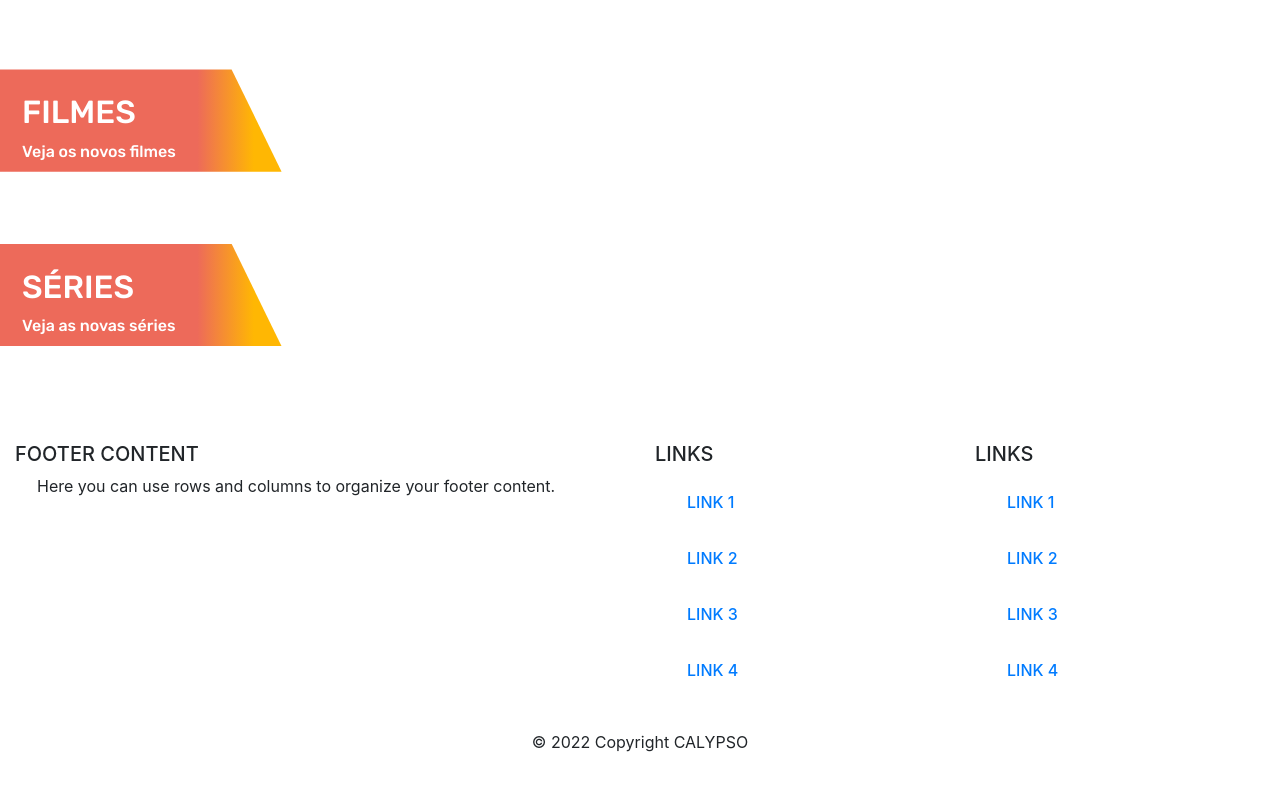
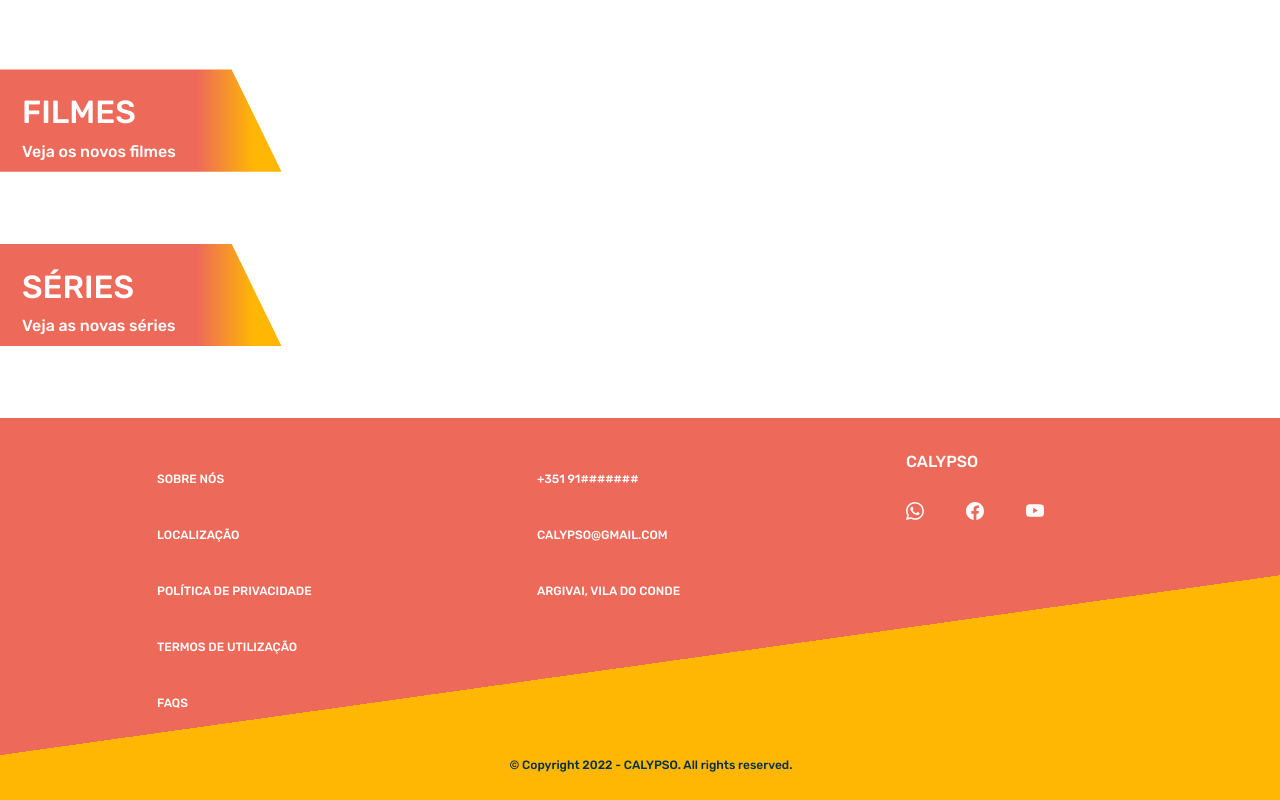
Before and after one commit to pmbaldaia/Calypso, a Vue app in the folder Projeto/Coding/calypso/: page /#/ in a window 1280 px wide. Shown: the part 846-1646 px from the top of the page. Before the commit the page ends 1616 px from the top, so only its background shows below. Built offline with nearby package versions, Linux system fonts and the light colour scheme.

Commit message:
updateHomepage

```diff
--- a/Projeto/Coding/calypso/src/views/Homepage.vue
+++ b/Projeto/Coding/calypso/src/views/Homepage.vue
@@ -52,7 +52,6 @@
             <img
               class="d-block img-fluid w-100"
               src="@/assets/images/007slide.jpg"
-              alt="image slot"
             />
           </template>
           <h1 style="font-family: Rubik; font-size: 22px">Quizz James Bond</h1>
@@ -66,7 +65,6 @@
             <img
               class="d-block img-fluid w-100"
               src="@/assets/images/notimetodieslide.jpg"
-              alt="image slot"
             />
           </template>
           <h1 style="font-family: Rubik; font-size: 22px">Filme em Destaque</h1>
@@ -77,9 +75,9 @@
         <b-carousel-slide>
           <template #img>
             <img
+              style=""
               class="d-block img-fluid w-100"
               src="@/assets/images/lacasadepapelslide1.webp"
-              alt="image slot"
             />
           </template>
           <h1 style="font-family: Rubik; font-size: 22px">Série em Destaque</h1>
@@ -108,80 +106,91 @@
       </div>
       <br /><br /><br />
       <div>
-        <!-- Footer -->
-        <footer class="page-footer font-small blue pt-4">
-          <!-- Footer Links -->
-          <div class="container-fluid text-center text-md-left">
-            <!-- Grid row -->
+        <footer>
+          <div class="footer-middle">
+            <div class="container">
               <div class="row">
-              <!-- Grid column -->
-              <div class="col-md-6 mt-md-0 mt-3">
-                <!-- Content -->
-                <h5 class="text-uppercase">Footer Content</h5>
-                <p>
-                  Here you can use rows and columns to organize your footer
-                  content.
-                </p>
+                <div class="col-md-4 col-sm-6">
+                  <div class="footer-pad">
+                    <ul>
+                      <li><a href="#">sobre nós</a></li>
+                      <li><a href="#">Localização</a></li>
+                      <li><a href="#">Política de Privacidade</a></li>
+                      <li><a href="#">Termos de Utilização</a></li>
+                      <li><a href="#">FAQs</a></li>
+                    </ul>
                   </div>
-              <!-- Grid column -->
-
-              <hr class="clearfix w-100 d-md-none pb-3" />
-
-              <!-- Grid column -->
-              <div class="col-md-3 mb-md-0 mb-3">
-                <!-- Links -->
-                <h5 class="text-uppercase">Links</h5>
-
-                <ul class="list-unstyled">
+                </div>
+                <div class="col-md-4 col-sm-6">
+                  <div class="footer-pad">
+                    <ul>
+                      <li><a href="#">+351 91#######</a></li>
+                      <li><a href="#">calypso@gmail.com</a></li>
+                      <li><a href="#">Argivai, Vila do Conde</a></li>
+                    </ul>
+                  </div>
+                </div>
+                <div class="col-md-4 col-sm-6">
+                  <div class="footer-pad">
+                    <ul class="social-network">
+                      <li>CALYPSO</li>
+                      <br /><br />
                       <li>
-                    <a href="#!">Link 1</a>
+                        <svg
+                          xmlns="http://www.w3.org/2000/svg"
+                          width="18"
+                          height="18"
+                          fill="white"
+                          class="bi bi-whatsapp"
+                          viewBox="0 0 16 16"
+                        >
+                          <path
+                            d="M13.601 2.326A7.854 7.854 0 0 0 7.994 0C3.627 0 .068 3.558.064 7.926c0 1.399.366 2.76 1.057 3.965L0 16l4.204-1.102a7.933 7.933 0 0 0 3.79.965h.004c4.368 0 7.926-3.558 7.93-7.93A7.898 7.898 0 0 0 13.6 2.326zM7.994 14.521a6.573 6.573 0 0 1-3.356-.92l-.24-.144-2.494.654.666-2.433-.156-.251a6.56 6.56 0 0 1-1.007-3.505c0-3.626 2.957-6.584 6.591-6.584a6.56 6.56 0 0 1 4.66 1.931 6.557 6.557 0 0 1 1.928 4.66c-.004 3.639-2.961 6.592-6.592 6.592zm3.615-4.934c-.197-.099-1.17-.578-1.353-.646-.182-.065-.315-.099-.445.099-.133.197-.513.646-.627.775-.114.133-.232.148-.43.05-.197-.1-.836-.308-1.592-.985-.59-.525-.985-1.175-1.103-1.372-.114-.198-.011-.304.088-.403.087-.088.197-.232.296-.346.1-.114.133-.198.198-.33.065-.134.034-.248-.015-.347-.05-.099-.445-1.076-.612-1.47-.16-.389-.323-.335-.445-.34-.114-.007-.247-.007-.38-.007a.729.729 0 0 0-.529.247c-.182.198-.691.677-.691 1.654 0 .977.71 1.916.81 2.049.098.133 1.394 2.132 3.383 2.992.47.205.84.326 1.129.418.475.152.904.129 1.246.08.38-.058 1.171-.48 1.338-.943.164-.464.164-.86.114-.943-.049-.084-.182-.133-.38-.232z"
+                          />
+                        </svg>
                       </li>
                       <li>
-                    <a href="#!">Link 2</a>
+                        <svg
+                          xmlns="http://www.w3.org/2000/svg"
+                          width="18"
+                          height="18"
+                          fill="white"
+                          class="bi bi-facebook"
+                          viewBox="0 0 16 16"
+                        >
+                          <path
+                            d="M16 8.049c0-4.446-3.582-8.05-8-8.05C3.58 0-.002 3.603-.002 8.05c0 4.017 2.926 7.347 6.75 7.951v-5.625h-2.03V8.05H6.75V6.275c0-2.017 1.195-3.131 3.022-3.131.876 0 1.791.157 1.791.157v1.98h-1.009c-.993 0-1.303.621-1.303 1.258v1.51h2.218l-.354 2.326H9.25V16c3.824-.604 6.75-3.934 6.75-7.951z"
+                          />
+                        </svg>
                       </li>
                       <li>
-                    <a href="#!">Link 3</a>
-                  </li>
-                  <li>
-                    <a href="#!">Link 4</a>
+                        <svg
+                          xmlns="http://www.w3.org/2000/svg"
+                          width="18"
+                          height="18"
+                          fill="white"
+                          class="bi bi-youtube"
+                          viewBox="0 0 16 16"
+                        >
+                          <path
+                            d="M8.051 1.999h.089c.822.003 4.987.033 6.11.335a2.01 2.01 0 0 1 1.415 1.42c.101.38.172.883.22 1.402l.01.104.022.26.008.104c.065.914.073 1.77.074 1.957v.075c-.001.194-.01 1.108-.082 2.06l-.008.105-.009.104c-.05.572-.124 1.14-.235 1.558a2.007 2.007 0 0 1-1.415 1.42c-1.16.312-5.569.334-6.18.335h-.142c-.309 0-1.587-.006-2.927-.052l-.17-.006-.087-.004-.171-.007-.171-.007c-1.11-.049-2.167-.128-2.654-.26a2.007 2.007 0 0 1-1.415-1.419c-.111-.417-.185-.986-.235-1.558L.09 9.82l-.008-.104A31.4 31.4 0 0 1 0 7.68v-.123c.002-.215.01-.958.064-1.778l.007-.103.003-.052.008-.104.022-.26.01-.104c.048-.519.119-1.023.22-1.402a2.007 2.007 0 0 1 1.415-1.42c.487-.13 1.544-.21 2.654-.26l.17-.007.172-.006.086-.003.171-.007A99.788 99.788 0 0 1 7.858 2h.193zM6.4 5.209v4.818l4.157-2.408L6.4 5.209z"
+                          />
+                        </svg>
                       </li>
                     </ul>
                   </div>
-              <!-- Grid column -->
-
-              <!-- Grid column -->
-              <div class="col-md-3 mb-md-0 mb-3">
-                <!-- Links -->
-                <h5 class="text-uppercase">Links</h5>
-
-                <ul class="list-unstyled">
-                  <li>
-                    <a href="#!">Link 1</a>
-                  </li>
-                  <li>
-                    <a href="#!">Link 2</a>
-                  </li>
-                  <li>
-                    <a href="#!">Link 3</a>
-                  </li>
-                  <li>
-                    <a href="#!">Link 4</a>
-                  </li>
-                </ul>
                 </div>
-              <!-- Grid column -->
               </div>
-            <!-- Grid row -->
+              <div class="row">
+                <div class="col-md-12 copy">
+                  <p class="text-center">
+                    &copy; Copyright 2022 - CALYPSO. All rights reserved.
+                  </p>
                 </div>
-          <!-- Footer Links -->
-
-          <!-- Copyright -->
-          <div class="footer-copyright text-center py-3">
-            © 2022 Copyright CALYPSO
               </div>
-          <!-- Copyright -->
+            </div>
+          </div>
         </footer>
-        <!-- Footer -->
       </div>
     </body>
   </div>
@@ -202,4 +211,38 @@ div h2,
 p {
   margin-left: 22px;
 }
+
+/*FOOTER*/
+li {
+  color: white;
+  font-family: Rubik;
+}
+footer {
+  font-family: Rubik;
+  background: linear-gradient(-8deg, #ffb703 40%, #ed6a5a 40%);
+  color: white;
+}
+
+footer a {
+  font-family: Rubik;
+  color: #fff;
+  font-size: 12px;
+  transition-duration: 0.2s;
+}
+
+.copy {
+  font-size: 12px;
+  padding: 10px;
+  color: #023047;
+}
+
+.footer-middle {
+  padding-top: 2em;
+  color: white;
+}
+
+ul.social-network li {
+  display: inline;
+  margin: 0 5px;
+}
 </style>
```
Lines whose indentation alone changed are shown as unchanged.
